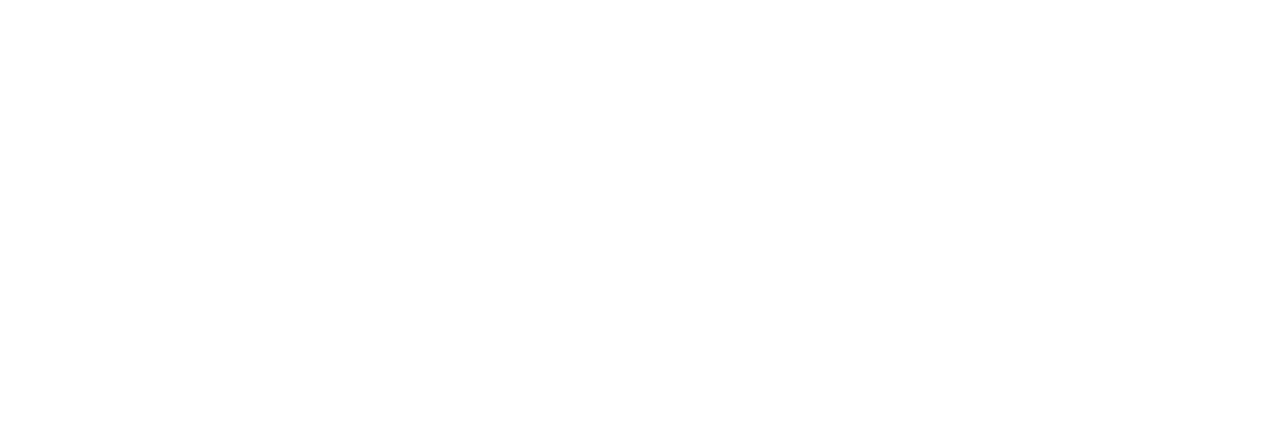
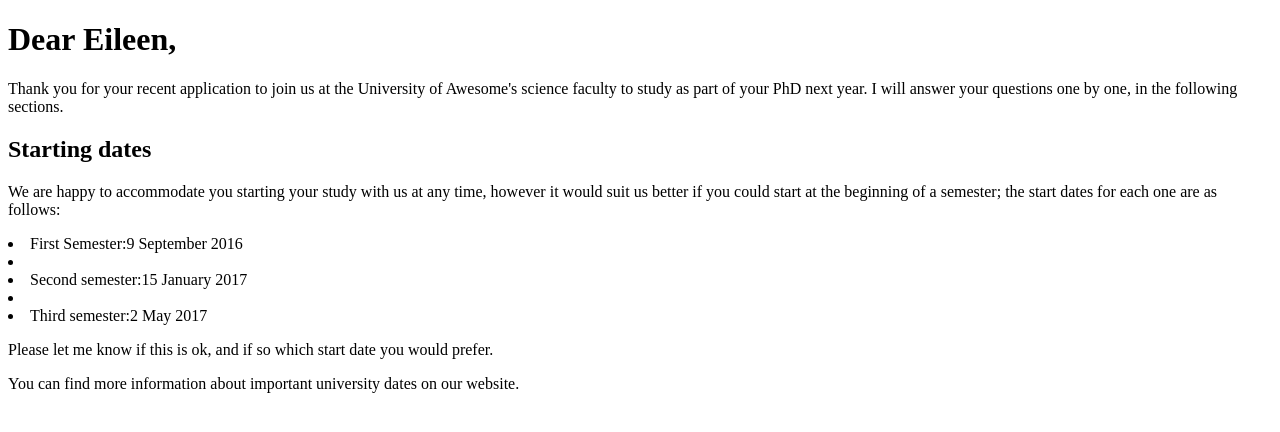
Before and after one commit to xXwyattXx/Introduction-to-HTML, a plain HTML site: page index.html in a window 1280 px wide. Drawn offline with Linux system fonts and the light colour scheme.

Commit message:
Updating Index page

```diff
--- a/index.html
+++ b/index.html
@@ -2,3 +2,27 @@
 <html>
 
 </html>
+<!DOCTYPE html>
+<html>
+    <head>
+        <title>Introduction to HTML</title>
+    </head>
+
+    <body>
+        <h1>Dear Eileen,</h1>
+        <p> Thank you for your recent application to join us at the University of Awesome's science faculty to study as part of your PhD next year. I will answer your questions one by one, in the following sections.</p>
+
+        <h2>Starting dates</h2>
+        <p>We are happy to accommodate you starting your study with us at any time, however it would suit us better if you could start at the beginning of a semester; the start dates for each one are as follows:
+        </p>
+
+    </ol>
+    <li>First Semester:9 September 2016<li>
+    <li>Second semester:15 January 2017<li>
+    <li>Third semester:2 May 2017</li>
+        </ol>
+    <p>Please let me know if this is ok, and if so which start date you would prefer.</p>
+    <p>You can find more information about important university dates on our website.</p>
+
+    </body>
+</html>
```
